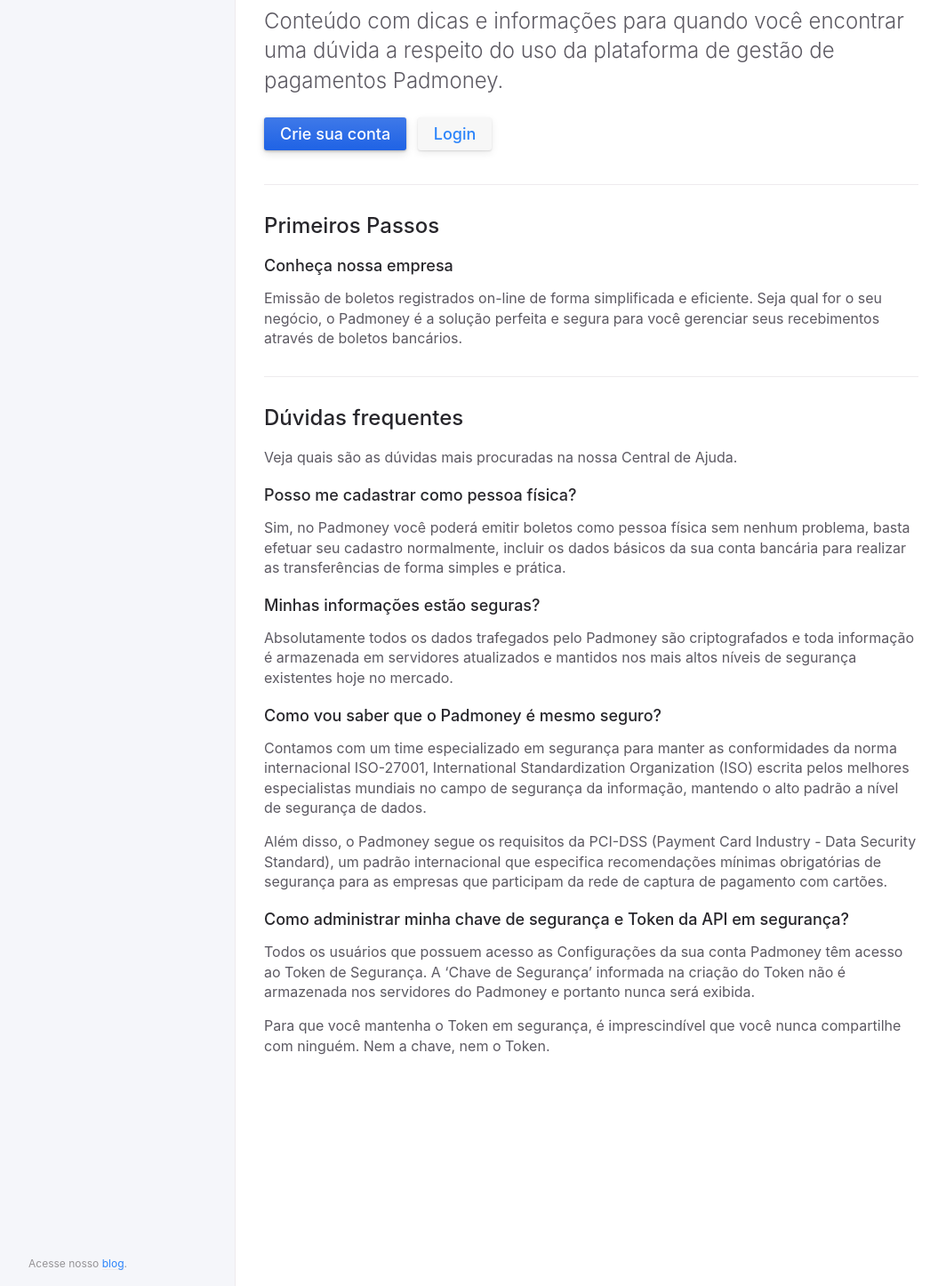
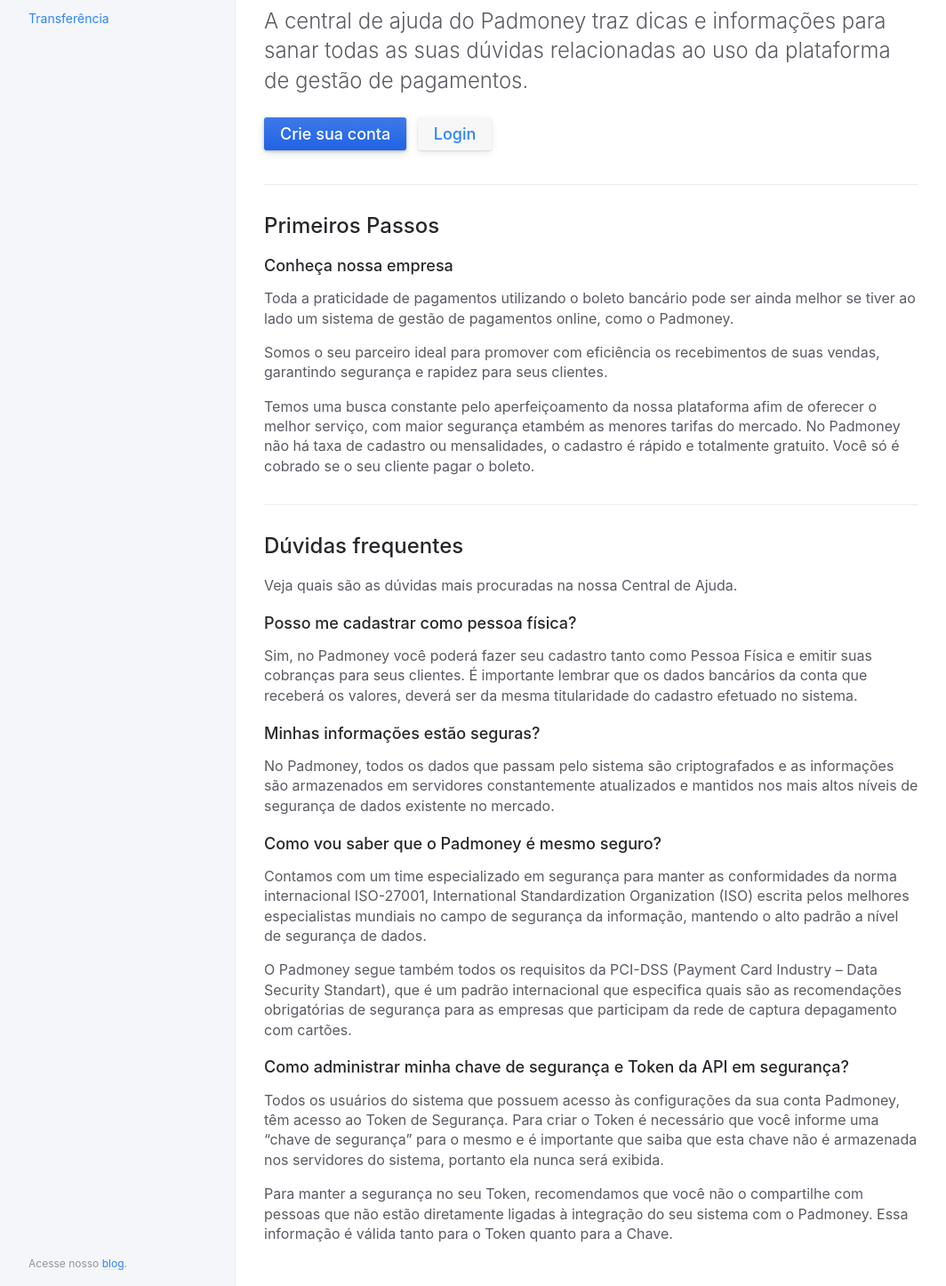
Before and after one commit to padmoney/ajuda, a Jekyll site: the page built from index.md, in a window 1280 px wide. Shown: the part 188-1634 px from the top of the page at 89% size, without its empty margins (91-1155 px from the left). Built offline with Jekyll 4.4.1, drawn with Linux system fonts in a browser that asks for light colours.

```diff
--- a/index.md
+++ b/index.md
@@ -9,7 +9,7 @@ permalink: /
 # Central de Ajuda do Padmoney
 {: .fs-9 }
 
-Conteúdo com dicas e informações para quando você encontrar uma dúvida a respeito do uso da plataforma de gestão de pagamentos Padmoney.
+A central de ajuda do Padmoney traz dicas e informações para sanar todas as suas dúvidas relacionadas ao uso da plataforma de gestão de pagamentos.
 {: .fs-6 .fw-300 }
 
 [Crie sua conta](https://signup.padmoney.com/){: .btn .btn-primary .fs-5 .mb-4 .mb-md-0 .mr-2 } [Login](https://app.padmoney.com){: .btn .fs-5 .mb-4 .mb-md-0 }
@@ -20,8 +20,11 @@ Conteúdo com dicas e informações para quando você encontrar uma dúvida a re
 
 ### Conheça nossa empresa
 
-Emissão de boletos registrados on-line de forma simplificada e eficiente. Seja qual for o seu negócio, o Padmoney é a solução perfeita e segura para você gerenciar seus recebimentos através de boletos bancários.
+Toda a praticidade de pagamentos utilizando o boleto bancário pode ser ainda melhor se tiver ao lado um sistema de gestão de pagamentos online, como o Padmoney.
 
+Somos o seu parceiro ideal para promover com eficiência os recebimentos de suas vendas, garantindo segurança e rapidez para seus clientes.
+
+Temos uma busca constante pelo aperfeiçoamento da nossa plataforma afim de oferecer o melhor serviço, com maior segurança etambém as menores tarifas do mercado. No Padmoney não há taxa de cadastro ou mensalidades, o cadastro é rápido e totalmente gratuito. Você só é cobrado se o seu cliente pagar o boleto.
 
 ---
 
@@ -31,20 +34,20 @@ Veja quais são as dúvidas mais procuradas na nossa Central de Ajuda.
 
 ### Posso me cadastrar como pessoa física?
 
-Sim, no Padmoney você poderá emitir boletos como pessoa física sem nenhum problema, basta efetuar seu cadastro normalmente, incluir os dados básicos da sua conta bancária para realizar as transferências de forma simples e prática.
+Sim, no Padmoney você poderá fazer seu cadastro tanto como Pessoa Física e emitir suas cobranças para seus clientes. É importante lembrar que os dados bancários da conta que receberá os valores, deverá ser da mesma titularidade do cadastro efetuado no sistema.
 
 ### Minhas informações estão seguras?
 
-Absolutamente todos os dados trafegados pelo Padmoney são criptografados e toda informação é armazenada em servidores atualizados e mantidos nos mais altos níveis de segurança existentes hoje no mercado.
+No Padmoney, todos os dados que passam pelo sistema são criptografados e as informações são armazenados em servidores constantemente atualizados e mantidos nos mais altos níveis de segurança de dados existente no mercado.
 
 ### Como vou saber que o Padmoney é mesmo seguro?
 
 Contamos com um time especializado em segurança para manter as conformidades da norma internacional ISO-27001, International Standardization Organization (ISO) escrita pelos melhores especialistas mundiais no campo de segurança da informação, mantendo o alto padrão a nível de segurança de dados.
 
-Além disso, o Padmoney segue os requisitos da PCI-DSS (Payment Card Industry - Data Security Standard), um padrão internacional que especifica recomendações mínimas obrigatórias de segurança para as empresas que participam da rede de captura de pagamento com cartões.
+O Padmoney segue também todos os requisitos da PCI-DSS (Payment Card Industry – Data Security Standart), que é um padrão internacional que especifica quais são as recomendações obrigatórias de segurança para as empresas que participam da rede de captura depagamento com cartões.
 
 ### Como administrar minha chave de segurança e Token da API em segurança?
 
-Todos os usuários que possuem acesso as Configurações da sua conta Padmoney têm acesso ao Token de Segurança. A 'Chave de Segurança' informada na criação do Token não é armazenada nos servidores do Padmoney e portanto nunca será exibida.
+Todos os usuários do sistema que possuem acesso às configurações da sua conta Padmoney, têm acesso ao Token de Segurança. Para criar o Token é necessário que você informe uma “chave de segurança” para o mesmo e é importante que saiba que esta chave não é armazenada nos servidores do sistema, portanto ela nunca será exibida.
 
-Para que você mantenha o Token em segurança, é imprescindível que você nunca compartilhe com ninguém. Nem a chave, nem o Token.
+Para manter a segurança no seu Token, recomendamos que você não o compartilhe com pessoas que não estão diretamente ligadas à integração do seu sistema com o Padmoney. Essa informação é válida tanto para o Token quanto para a Chave.
```
Also changed, not shown: docs/integracao.md (+1 -2 lines), docs/portal-cliente.md (added, +29 -0 lines), docs/transferencia/solicitacao.md (added, +28 -0 lines), docs/transferencia/transferencia.md (added, +18 -0 lines).
